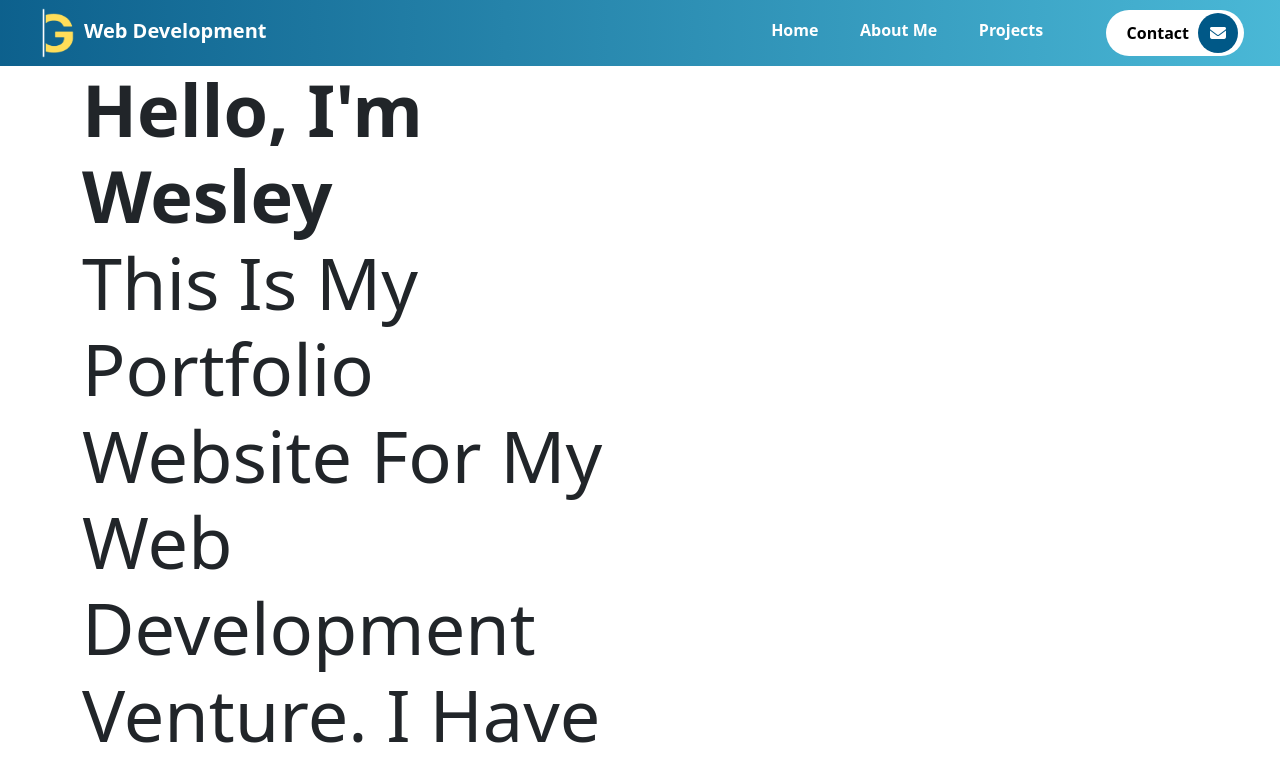
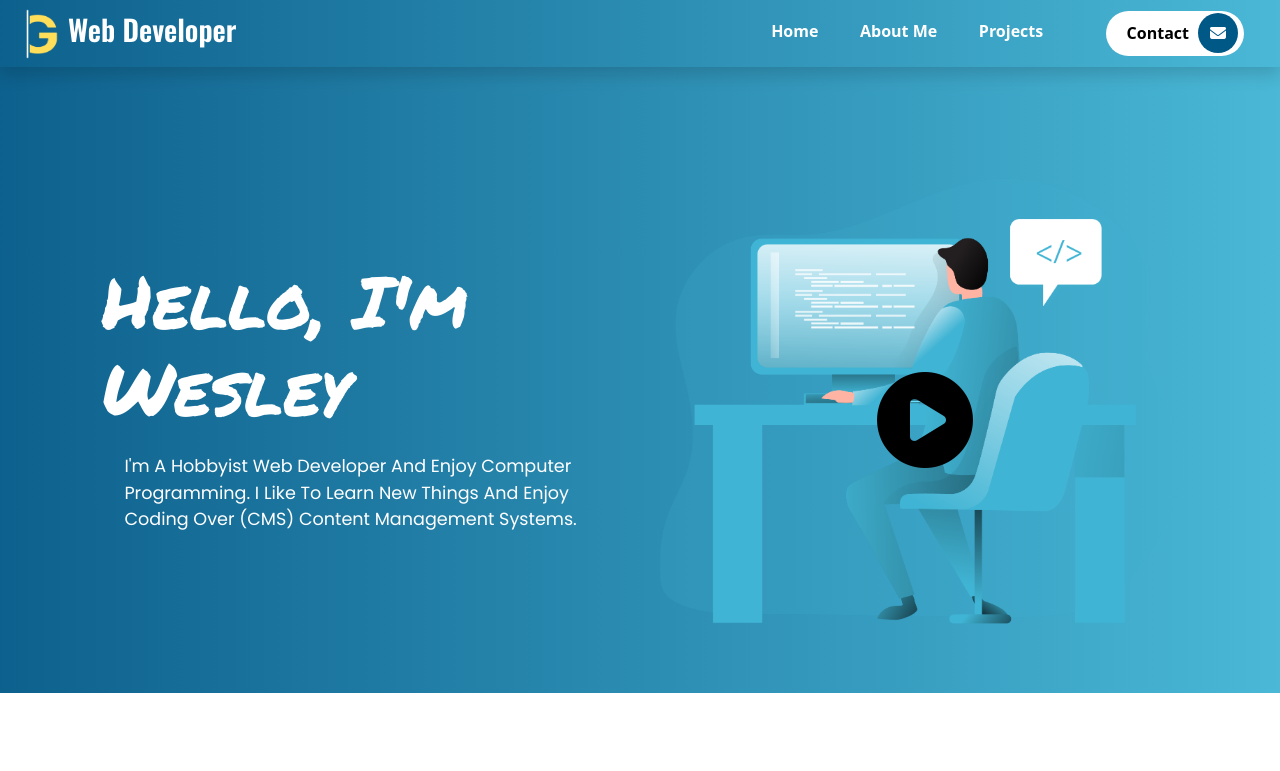
Before and after one commit to Chef91/my_portfolio_website, a website: page index.html in a window 1280 px wide. Shown: the top 771 px of the page. Drawn offline with nearby package versions, Linux system fonts and the light colour scheme.

Commit message:
Intro Update
Updated the intro section. Now has text on the left and an image with a play button on the right.

```diff
--- a/index.html
+++ b/index.html
@@ -7,11 +7,12 @@
   <link rel="stylesheet" href="assets/css/style.css">
   <link rel="stylesheet" href="style.css">
   <link rel="stylesheet" href="assets/css/fontawesome.css">
+  <link href="https://fonts.googleapis.com/css2?family=Oswald:wght@200..700&family=Permanent+Marker&family=Poppins:wght@400;500;600;700&display=swap" rel="stylesheet">
 </head>
 <body>
-  <nav class="navbar navbar-expand-lg navbar-dark menu">
+  <nav class="navbar navbar-expand-lg navbar-dark menu shadow fix-top">
     <div class="container-fluid">
-      <a class="navbar-brand p-0 ms-4" href="#"><img src="./Images/Branding/G-logo.png" alt="graham web developer" class="nav-img me-2">Web Development</a>
+      <a class="navbar-brand p-0 ms-2 nav-txt" href="#"><img src="./Images/Branding/G-logo.png" alt="graham web developer" class="nav-img me-2">Web Developer</a>
       <button class="navbar-toggler" type="button" data-bs-toggle="collapse" data-bs-target="#navbarNav" aria-controls="navbarNav" aria-expanded="false" aria-label="Toggle navigation">
         <span class="navbar-toggler-icon"></span>
       </button>
@@ -40,14 +41,24 @@
   </nav>
   <section id="home"class="intro-section">
     <div class="container">
-      <div class="row">
+      <div class="row align-items-center text-white">
         <div class="col-md-6 intros">
           <h1 class="display-2">
             <span class="display-2--intro">Hello, I'm Wesley</span>
-            <span class="display-2--description">This is my portfolio website for my Web Development venture. I have created this website using Bootstrap v5.</span>
+            <span class="display-2--description lh-base">I'm a hobbyist web developer and enjoy computer programming. I like to learn new things and enjoy coding over (CMS) Content Management Systems.
+            </span>
           </h1>
         </div>
-        <div class="col-md-6 intros"></div>
+        <div class="col-md-6 intros text-end">
+          <div class="video-box">
+            <img src="./Images/coding.png" class="img-fluid" alt="video image">
+            <a href="#">
+              <span>
+                <i class="fas fa-play-circle"></i>
+              </span>
+            </a>
+          </div>
+        </div>
       </div>
     </div>
   </section>
--- a/scss/Components/_mixins.scss
+++ b/scss/Components/_mixins.scss
@@ -7,3 +7,10 @@
 @mixin gradient-reverse {
   background: linear-gradient(to right, rgba($secondary, 0.95), rgba($primary, 0.95));
 }
+//ABSOLUTE CENTER
+@mixin absoluteCenter  {
+  position: absolute;
+  top: 50%;
+  left: 50%;
+  transform: translate(-50%, -50%);
+}
--- a/scss/Components/_typography.scss
+++ b/scss/Components/_typography.scss
@@ -3,13 +3,18 @@
 
 .display-2  {
   margin-bottom: 1rem;
+  padding: 10px 5px 20px 20px;
   text-transform: capitalize;
   &--intro  {
     display: inline-block;
-    font-weight: 700;
+    font-weight: 400;
+    font-family: Permanent Marker, serif;
   }
-  &--discription  {
-    font-size: 1ren;
+  &--description  {
+    font-size: 1.1rem;
     display: block;
+    margin: 1.4rem;
+    font-weight: 400;
+    font-family: "Poppins", sans-serif;
   }
 }
--- a/scss/Sections/_intro.scss
+++ b/scss/Sections/_intro.scss
@@ -0,0 +1,25 @@
+@use '../custom' as *;
+@use '../Components/mixins' as *;
+
+.intro-section  {
+  @include gradient;
+  padding: 5rem 0 0 0;
+  width: 100%;
+  height: 100%;
+}
+
+.intros  {
+  .video-box  {
+    position: relative;
+    a  {
+      @include absoluteCenter;
+      position: absolute;
+      span  {
+        i  {
+          font-size: 6rem;
+          color: $black;
+        }
+      }
+    }
+  }
+}
--- a/scss/_custom.scss
+++ b/scss/_custom.scss
@@ -1,6 +1,8 @@
 //MY THEME COLORS
 $blue-dark: #005887;
 $blue-light: #40B4D4;
+
+//OTHER COLORS
 
 //WHITE AND GRAY COLORS
 $white:    #fff;
@@ -15,7 +17,7 @@ $gray-800: #343a40;
 $gray-900: #212529;
 $black:    #000;
 
-
+// Bootstrap Overrides
 $primary: $blue-dark;
 $secondary: $blue-light;
 
```
Also changed, not shown: Images/coding.png (added), Images/placeholder1.jpg (deleted), assets/css/style.css, style.css, 2 other files.
